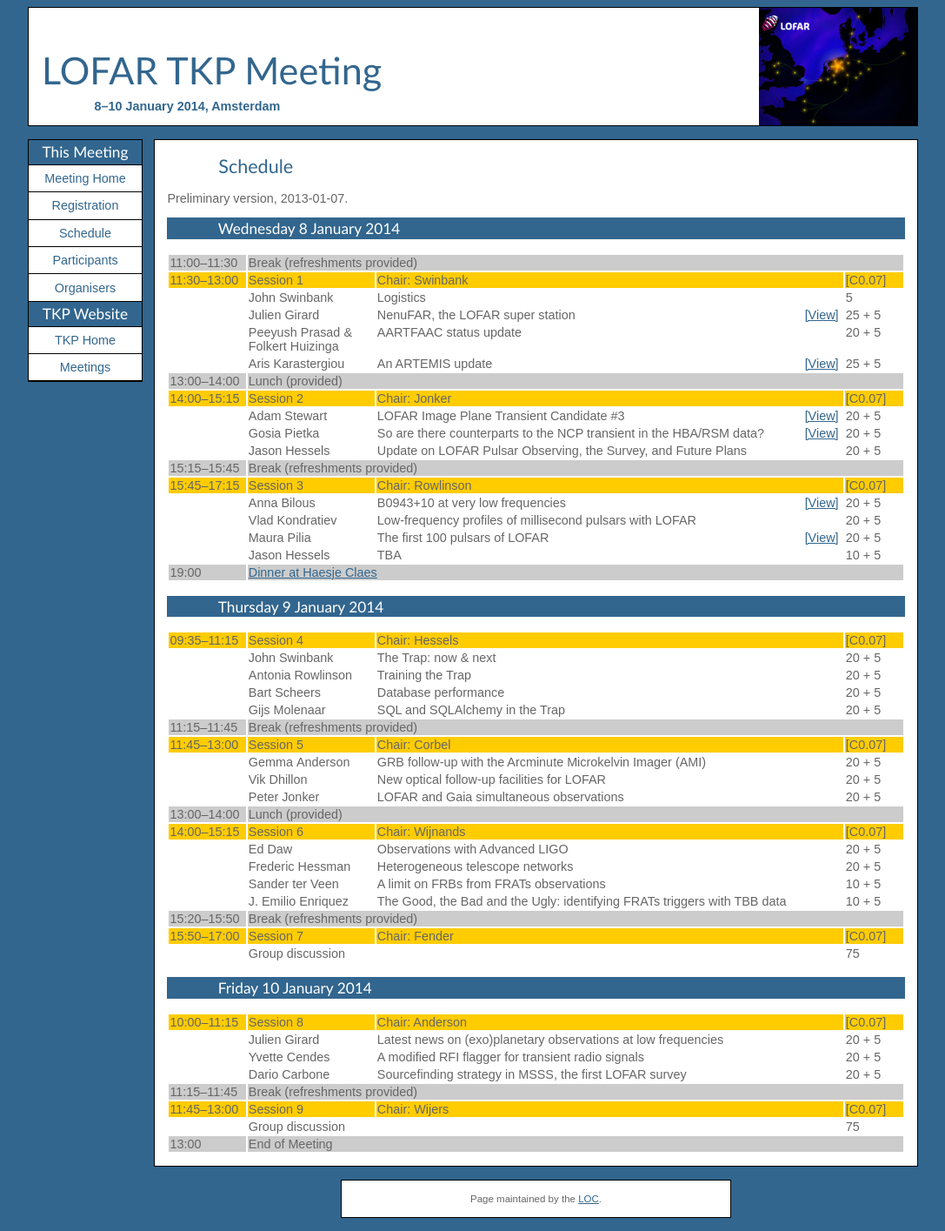
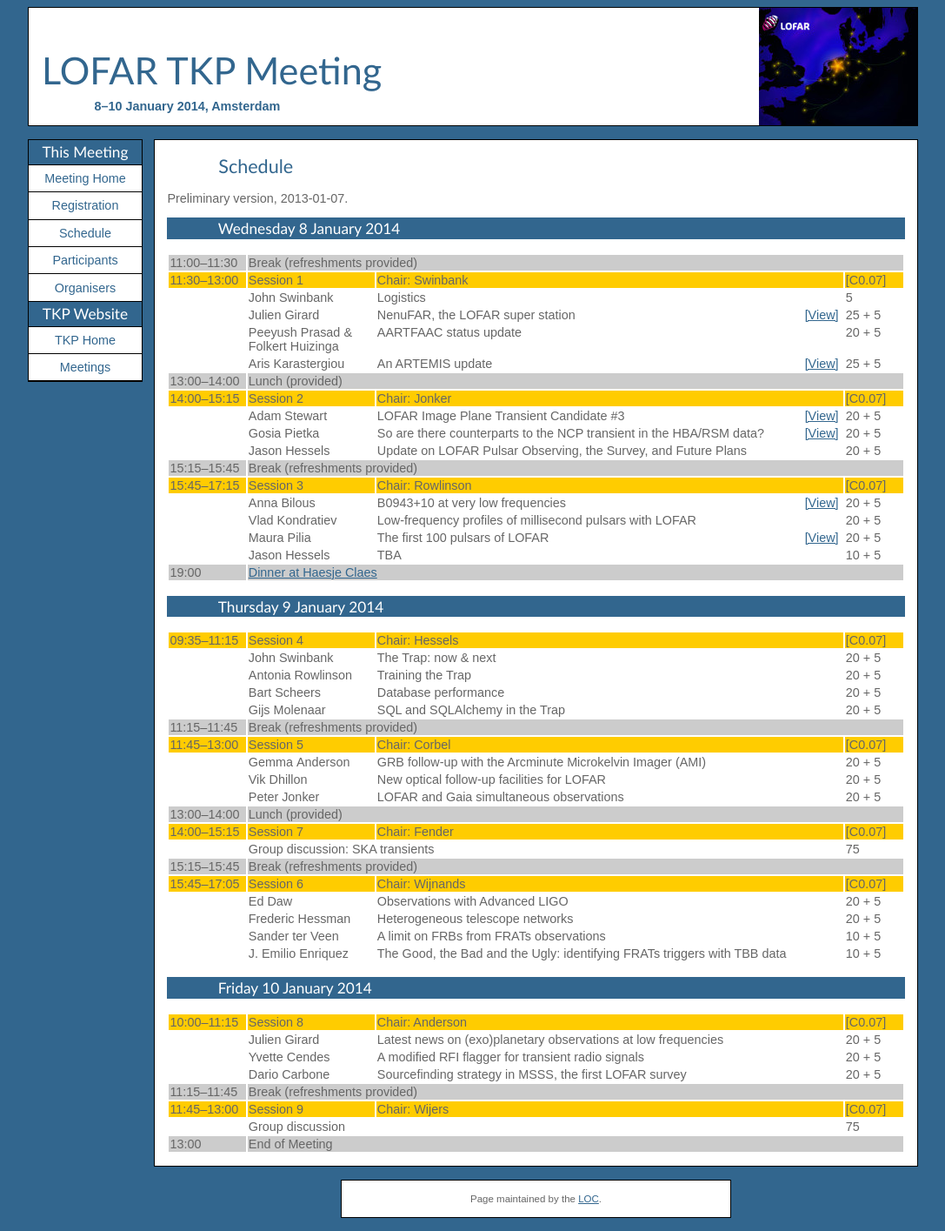
Before and after one commit to transientskp/transientskp.github.com, a Jekyll site: the page built from meetings/2014-01/schedule.html, in a window 1280 px wide. Shown: the whole page at 87% size, without its empty margins (96-1183 px from the left). Built offline with Jekyll 4.4.1, drawn with Linux system fonts in a browser that asks for light colours.

Commit message:
Shift SKA discussion

```diff
--- a/meetings/2014-01/schedule.html
+++ b/meetings/2014-01/schedule.html
@@ -237,6 +237,24 @@
 
   <tr style="vertical-align:top;background-color: #ffcc00">
     <td style="width:6em;">14:00&ndash;15:15</td>
+    <td>Session 7</td>
+    <td colspan="2">Chair: Fender</td>
+    <td style="width:4.5em;">[C0.07]</td>
+  </tr>
+
+  <tr style="vertical-align: top;">
+    <td></td>
+    <td colspan=3>Group discussion: SKA transients</td>
+    <td>75</td>
+  </tr>
+
+  <tr style="vertical-align:top;background-color: #cccccc">
+    <td>15:15&ndash;15:45</td>
+    <td colspan="4">Break (refreshments provided)</td>
+  </tr>
+
+  <tr style="vertical-align:top;background-color: #ffcc00">
+    <td style="width:6em;">15:45&ndash;17:05</td>
     <td>Session 6</td>
     <td colspan="2">Chair: Wijnands</td>
     <td style="width:4.5em;">[C0.07]</td>
@@ -272,25 +290,6 @@
     <td>The Good, the Bad and the Ugly: identifying FRATs triggers with TBB data</td>
     <td style="width:3em;"></td>
     <td>10 + 5</td>
-  </tr>
-
-
-  <tr style="vertical-align:top;background-color: #cccccc">
-    <td>15:20&ndash;15:50</td>
-    <td colspan="4">Break (refreshments provided)</td>
-  </tr>
-
-  <tr style="vertical-align:top;background-color: #ffcc00">
-    <td style="width:6em;">15:50&ndash;17:00</td>
-    <td>Session 7</td>
-    <td colspan="2">Chair: Fender</td>
-    <td style="width:4.5em;">[C0.07]</td>
-  </tr>
-
-  <tr style="vertical-align: top;">
-    <td></td>
-    <td colspan=3>Group discussion</td>
-    <td>75</td>
   </tr>
 
 </table>
```
